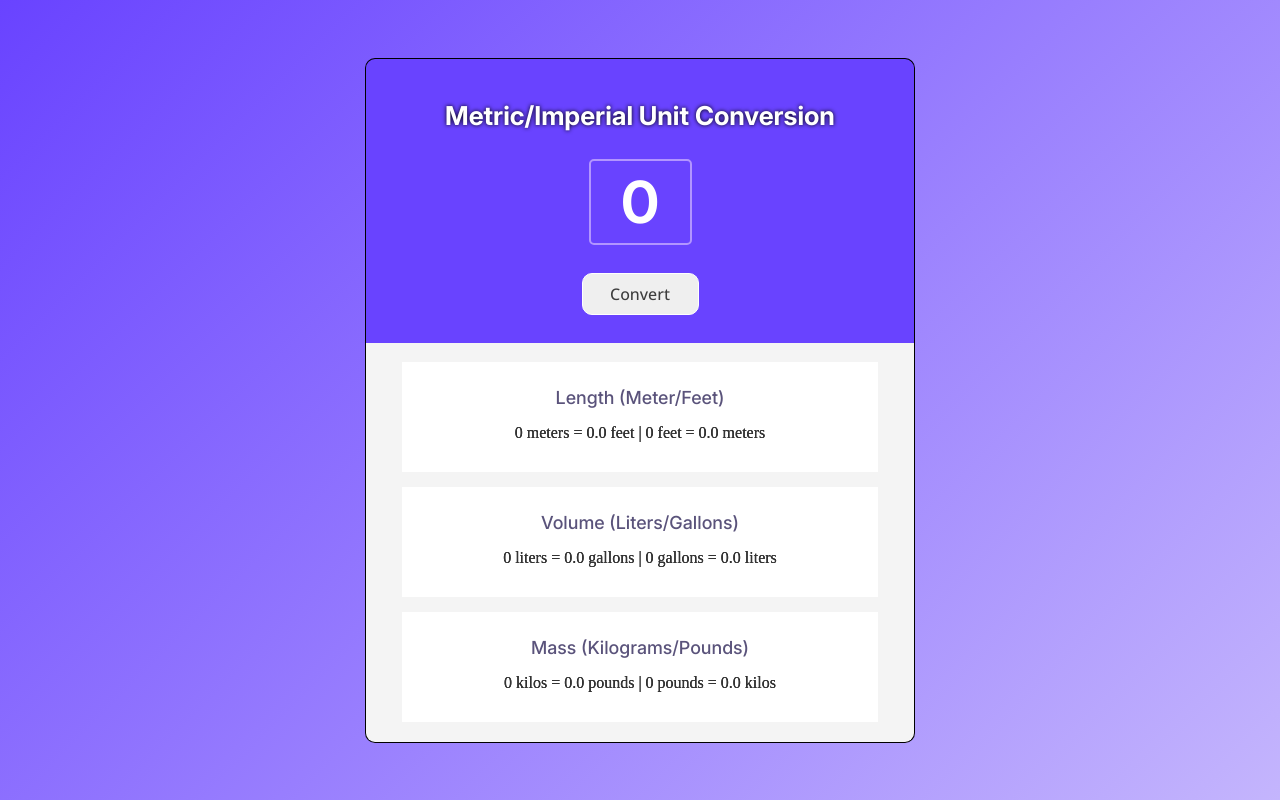
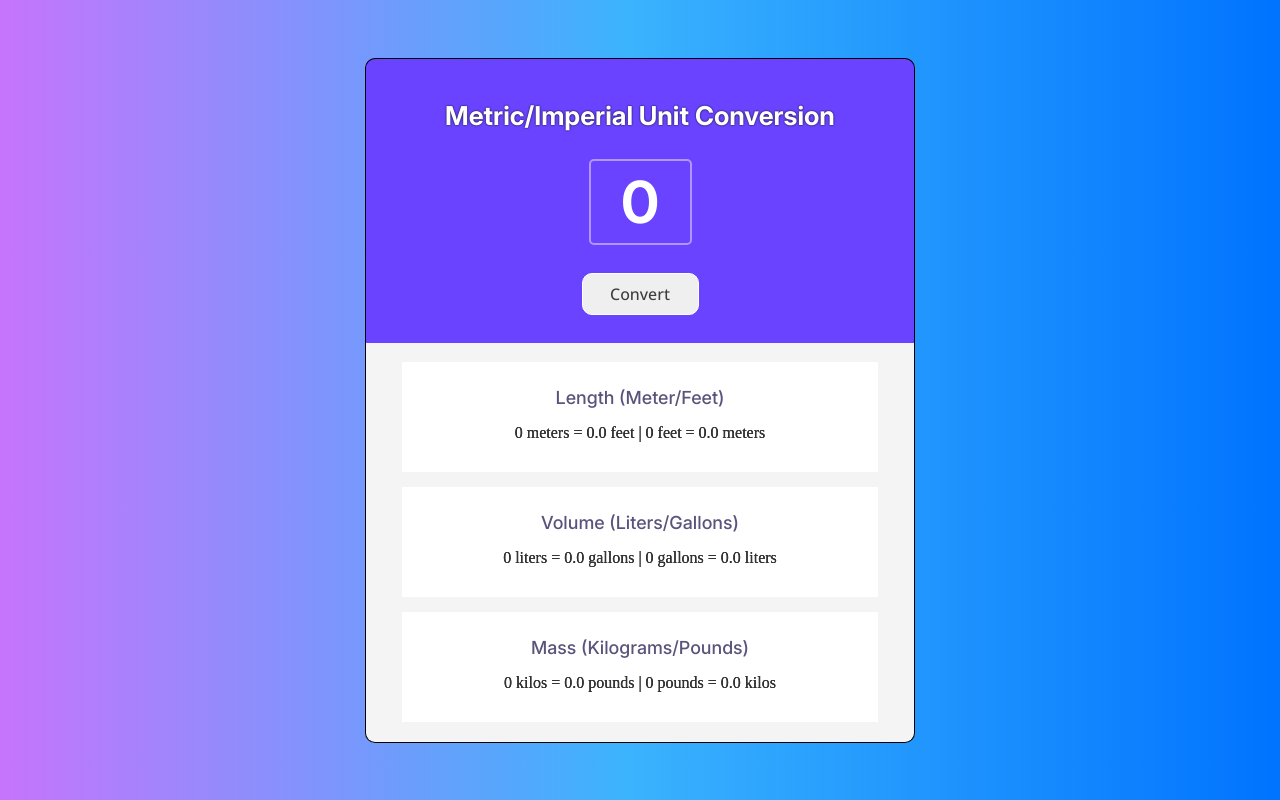
Before and after one commit to JustNesh/unit_converter, a website built with Vite: page index.html in a window 1280 px wide. Built offline with nearby package versions, Linux system fonts and the light colour scheme.

Commit message:
Modified background gradient and header text-shadow

```diff
--- a/src/style.css
+++ b/src/style.css
@@ -16,7 +16,7 @@ body {
   align-items: center;
   width: 100vw;
   min-height: 100vh;
-  background-image: linear-gradient(135deg, #6943FF, #C4B5FD);
+  background: linear-gradient(90deg,rgba(198, 116, 252, 1) 0%, rgba(59, 179, 253, 1) 49%, rgba(0, 115, 255, 1) 100%);
 }
 
 #outer-container{
@@ -46,7 +46,7 @@ body {
   font-size: 26px;
   font-weight: bolder;
   margin-top: 14px;
-  text-shadow: 0 0 4px black;
+  text-shadow: 0 0 2px black;
 }
 
 #input-el{
```
